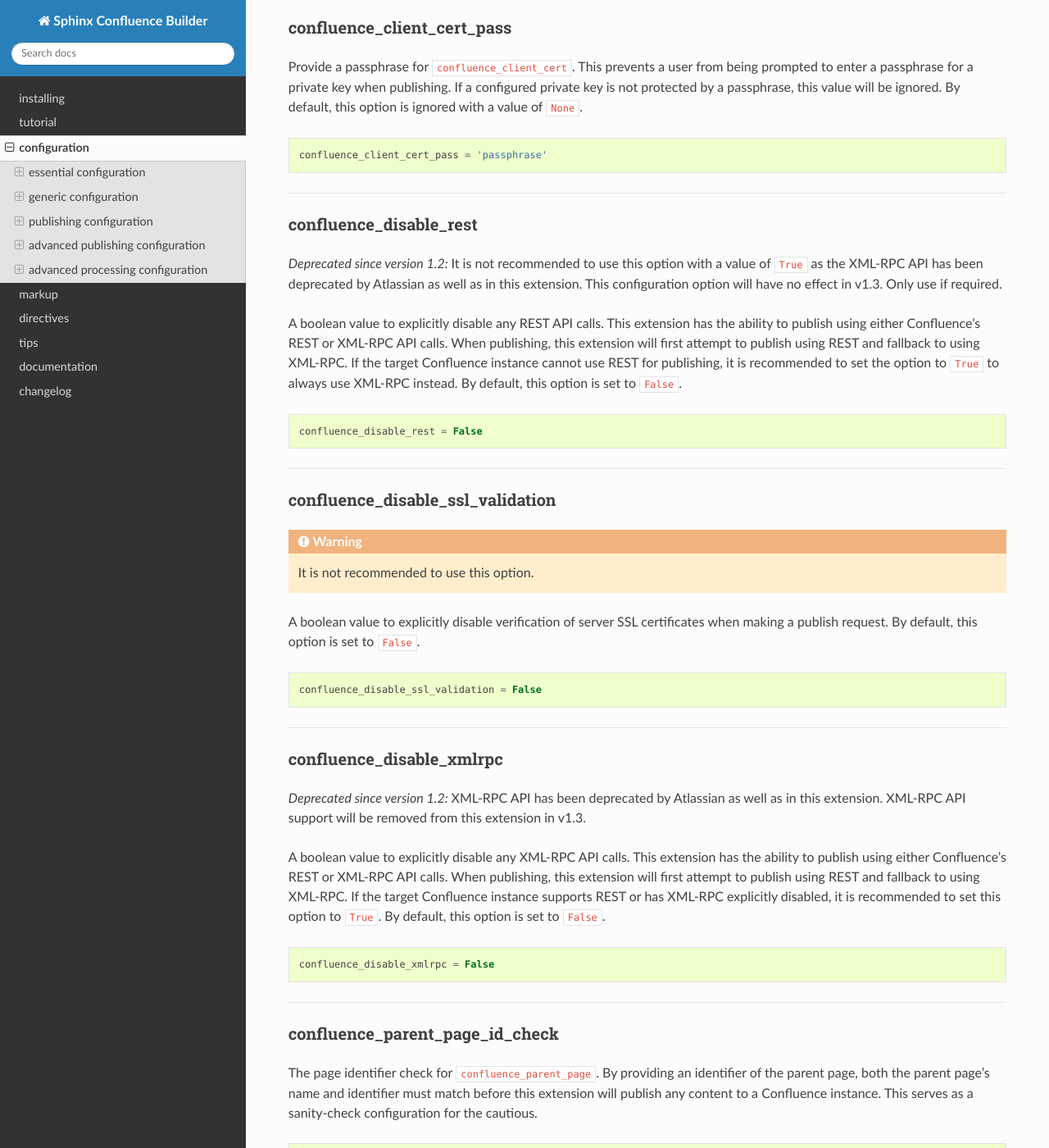
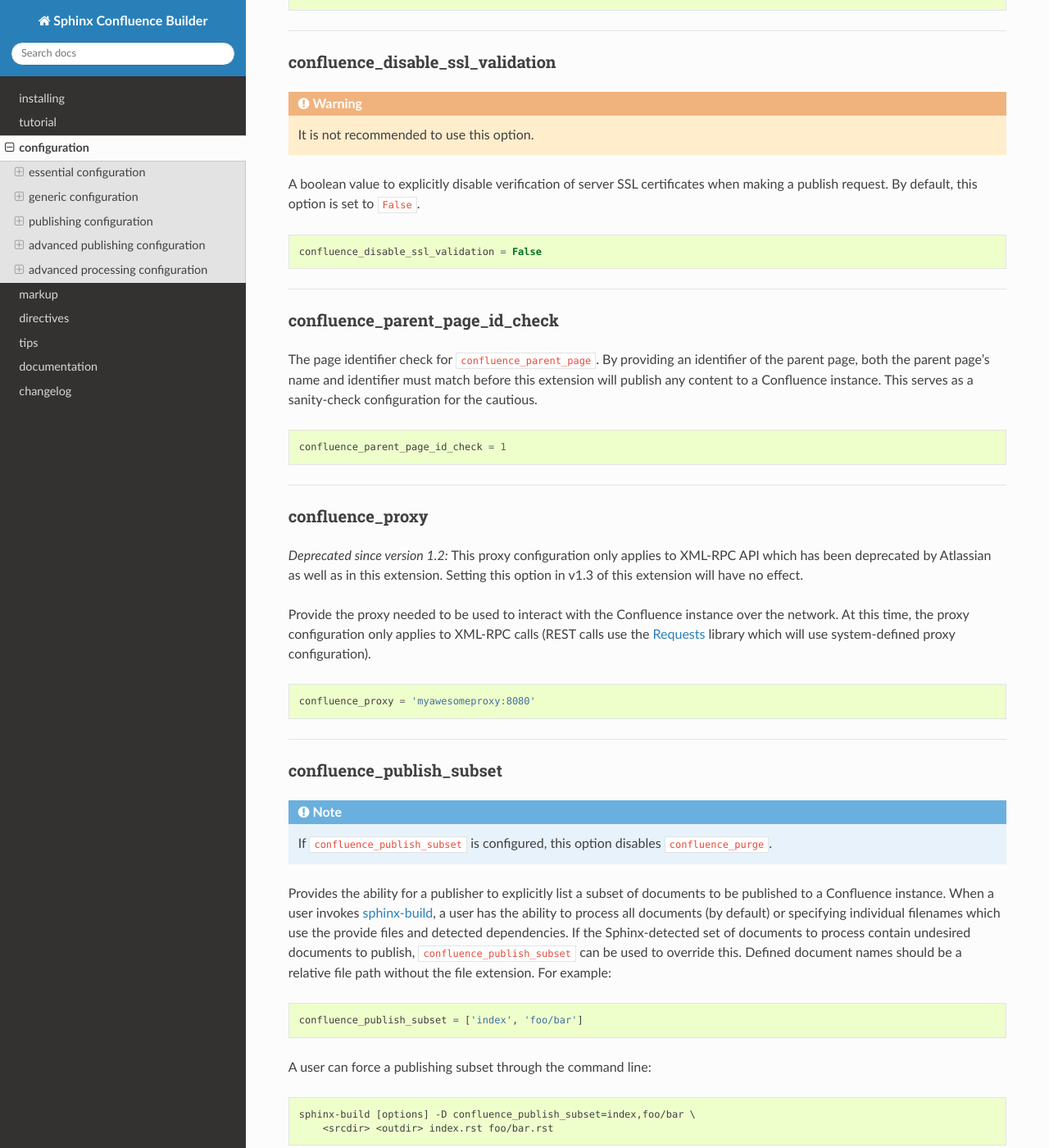
Before and after one commit to sphinx-contrib/confluencebuilder, a Sphinx documentation site: the page built from doc/configuration.rst, in a window 1280 px wide and 1400 px high, scrolled down 10339 px. Shown: the whole window at 82% size. Built offline with Sphinx 7.4.7 and the Read the Docs theme 2.0.0, drawn with Linux system fonts in a browser that asks for light colours; some of the changed text lies outside the part shown.

Commit message:
doc: remove unsupported xml-rpc documentation
Since XML-RPC support in this extension has been removed [1] in the
implementation, removing the respective documentation as well.

[1]: 3fa0eca7c3fa9524a1dd54b04ac085268a339156

Signed-off-by: James Knight <james.d.knight@live.com>

```diff
--- a/doc/configuration.rst
+++ b/doc/configuration.rst
@@ -68,24 +68,18 @@ username value should be used:
 confluence_server_url
 ~~~~~~~~~~~~~~~~~~~~~
 
-.. warning::
-
-   XML-RPC API has been deprecated by Atlassian as well as in this extension.
-   XML-RPC API support will be removed from this extension in v1.3.
-
 The URL for Confluence. The URL should be prefixed with ``https://`` or
 ``http://`` (depending on the URL target). The target API folder should not be
-included in the URL (for example, excluding ``/rest/api/`` or ``/rpc/xmlrpc/``).
-For a Confluence Cloud instance, an example URL configuration is as follows:
+included in the URL (i.e. excluding ``rest/api/``). For a Confluence Cloud
+instance, an example URL configuration is as follows:
 
 .. code-block:: python
 
    confluence_server_url = 'https://example.atlassian.net/wiki/'
 
 For a Confluence Server instance, an example URL configuration, if the
-instance's REST API is ``https://intranet-wiki.example.com/rest/api/`` or
-XML-RPC API is at ``https://intranet-wiki.example.com/rpc/xmlrpc``, should be as
-follows:
+instance's REST API is ``https://intranet-wiki.example.com/rest/api/``, should
+be as follows:
 
 .. code-block:: python
 
@@ -538,8 +532,6 @@ Provide a CA certificate to use for server certificate authentication. The value
 for this option can either be a file of a certificate or a path pointing to an
 OpenSSL-prepared directory. If configured to use REST API (default), refer to
 the `Requests SSL Cert Verification`_  documentation (``verify``) for
-information. If configured to use the XML-RPC API, refer to Python's
-`TLS/SSL wrapper for socket object`_ (``cafile`` or ``capath``) for more
 information. If server verification is explicitly disabled (see
 |confluence_disable_ssl_validation|_), this option is ignored. By default, this
 option is ignored with a value of ``None``.
@@ -589,27 +581,6 @@ ignored. By default, this option is ignored with a value of ``None``.
 
 --------------------------------------------------------------------------------
 
-confluence_disable_rest
-~~~~~~~~~~~~~~~~~~~~~~~
-
-.. deprecated:: 1.2
-   It is not recommended to use this option with a value of ``True`` as the
-   XML-RPC API has been deprecated by Atlassian as well as in this extension.
-   This configuration option will have no effect in v1.3. Only use if required.
-
-A boolean value to explicitly disable any REST API calls. This extension has the
-ability to publish using either Confluence's REST or XML-RPC API calls. When
-publishing, this extension will first attempt to publish using REST and fallback
-to using XML-RPC. If the target Confluence instance cannot use REST for
-publishing, it is recommended to set the option to ``True`` to always use
-XML-RPC instead. By default, this option is set to ``False``.
-
-.. code-block:: python
-
-   confluence_disable_rest = False
-
---------------------------------------------------------------------------------
-
 .. |confluence_disable_ssl_validation| replace::
    ``confluence_disable_ssl_validation``
 .. _confluence_disable_ssl_validation:
@@ -627,28 +598,6 @@ when making a publish request. By default, this option is set to ``False``.
 .. code-block:: python
 
    confluence_disable_ssl_validation = False
-
---------------------------------------------------------------------------------
-
-.. _confluence_disable_xmlrpc:
-
-confluence_disable_xmlrpc
-~~~~~~~~~~~~~~~~~~~~~~~~~
-
-.. deprecated:: 1.2
-   XML-RPC API has been deprecated by Atlassian as well as in this extension.
-   XML-RPC API support will be removed from this extension in v1.3.
-
-A boolean value to explicitly disable any XML-RPC API calls. This extension has
-the ability to publish using either Confluence's REST or XML-RPC API calls. When
-publishing, this extension will first attempt to publish using REST and fallback
-to using XML-RPC. If the target Confluence instance supports REST or has XML-RPC
-explicitly disabled, it is recommended to set this option to ``True``. By
-default, this option is set to ``False``.
-
-.. code-block:: python
-
-   confluence_disable_xmlrpc = False
 
 --------------------------------------------------------------------------------
 
```
Also changed, not shown: doc/tips.rst (+0 -12 lines).
